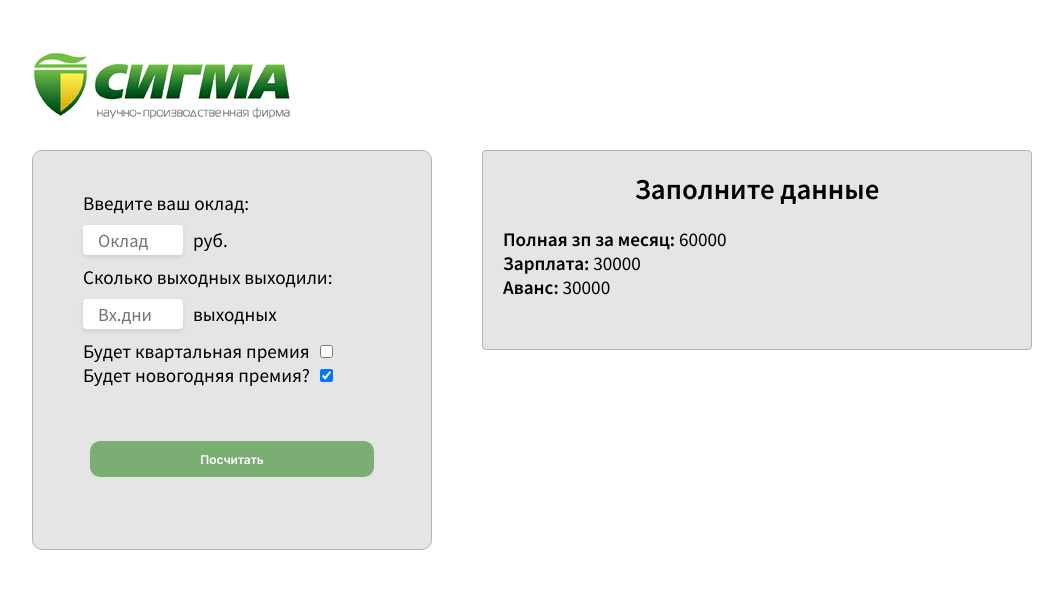
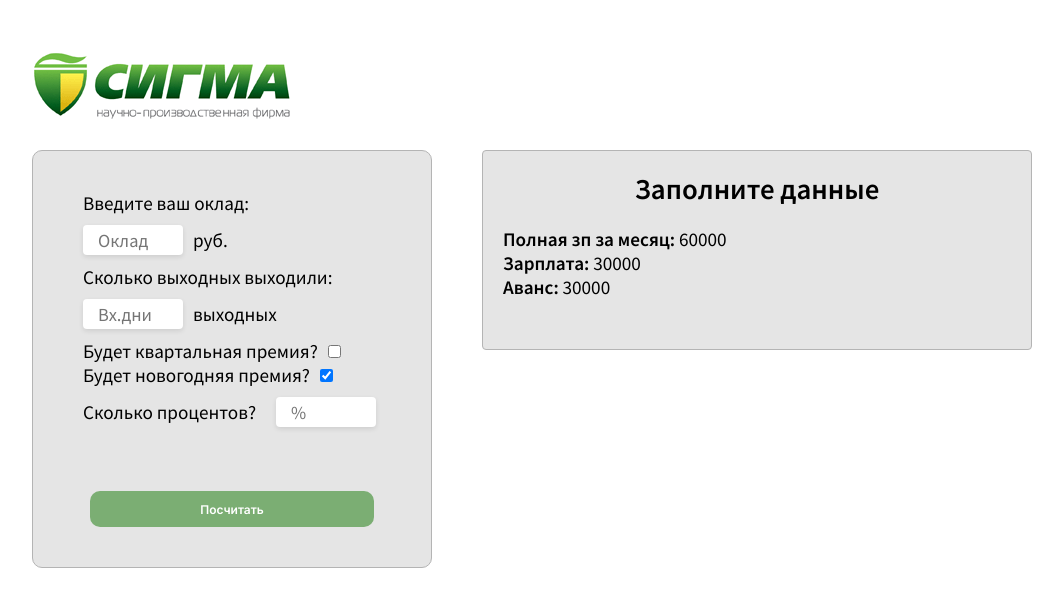
Before and after one commit to fundamentum71/sigma-salary, a React (Create React App) app: page / in a window 1280 px wide. Both pictures are taken after a click on the checkbox "Будет новогодняя премия?". Shown: the top 606 px of the page, without its empty margins (108-1171 px from the left). Built offline with nearby package versions, Linux system fonts and the light colour scheme; the HTML template or start-up script is replaced by a standard one.

Commit message:
Сделал компонент AddForm и подвезал редакс тулкит

```diff
--- a/package.json
+++ b/package.json
@@ -3,6 +3,7 @@
   "version": "0.1.0",
   "private": true,
   "dependencies": {
+    "@reduxjs/toolkit": "^1.8.5",
     "@testing-library/jest-dom": "^5.16.5",
     "@testing-library/react": "^13.4.0",
     "@testing-library/user-event": "^13.5.0",
@@ -12,6 +13,7 @@
     "@types/react-dom": "^18.0.6",
     "react": "^18.2.0",
     "react-dom": "^18.2.0",
+    "react-redux": "^8.0.2",
     "react-scripts": "5.0.1",
     "sass": "^1.54.9",
     "typescript": "^4.8.3",
--- a/src/components/addForm/AddForm.tsx
+++ b/src/components/addForm/AddForm.tsx
@@ -2,6 +2,40 @@ import React from 'react';
 import styles from './addForm.module.scss';
 
 const AddForm: React.FC = () => {
+	const [salary, setSalary] = React.useState('');
+	const [weekends, setWeekends] = React.useState('');
+	const [quarterlyPercent, setQuarterlyPercent] = React.useState('');
+	const [newYearPercent, setNewYearPercent] = React.useState('');
+	const [quarterly, setQuarterly] = React.useState(false);
+	const [newYear, setNewYear] = React.useState(false);
+
+	console.log(salary, weekends, quarterlyPercent, newYearPercent);
+
+	const handleAction = () => {};
+
+	const onValueChange = (e: any) => {
+		switch (e.target.name) {
+			case 'salary':
+				setSalary(e.target.value);
+				break;
+
+			case 'weekends':
+				setWeekends(e.target.value);
+				break;
+
+			case 'quarterlyPercent':
+				setQuarterlyPercent(e.target.value);
+				break;
+
+			case 'newYearPercent':
+				setNewYearPercent(e.target.value);
+				break;
+
+			default:
+				console.log(new Error());
+		}
+	};
+
 	return (
 		<div className={styles.addForm}>
 			<label htmlFor="salary" className={styles.addForm__label}>
@@ -14,6 +48,8 @@ const AddForm: React.FC = () => {
 				type="number"
 				placeholder="Оклад"
 				className={styles.addForm__input}
+				value={salary}
+				onChange={(e) => onValueChange(e)}
 			/>
 			<span>руб.</span> <br />
 			<label htmlFor="weekends" className={styles.addForm__label}>
@@ -25,13 +61,24 @@ const AddForm: React.FC = () => {
 				type="number"
 				placeholder="Вх.дни"
 				className={styles.addForm__input}
+				value={weekends}
+				onChange={(e) => onValueChange(e)}
 			/>
 			<span>выходных</span> <br />
 			<label htmlFor="quarterly" className={styles.addForm__label}>
-				Будет квартальная премия
+				Будет квартальная премия?
 			</label>
-			<input id="quarterly" name="quarterly" type="checkbox" /> <br />
-			{/*<label htmlFor="quarterlyPercent" className={styles.addForm__label}>
+			<input
+				id="quarterly"
+				name="quarterly"
+				type="checkbox"
+				checked={quarterly}
+				onChange={() => setQuarterly(!quarterly)}
+			/>{' '}
+			<br />
+			{quarterly && (
+				<>
+					<label htmlFor="quarterlyPercent" className={styles.addForm__label}>
 						Сколько процентов?
 					</label>
 					<input
@@ -40,21 +87,37 @@ const AddForm: React.FC = () => {
 						type="number"
 						placeholder="%"
 						className={styles.addForm__input}
-			/>*/}
+						value={quarterlyPercent}
+						onChange={(e) => onValueChange(e)}
+					/>
+				</>
+			)}
 			<label htmlFor="newYear" className={styles.addForm__label}>
 				Будет новогодняя премия?
 			</label>
-			<input id="newYear" name="newYear" type="checkbox" />
-			{/*<label htmlFor="newYearPercent" className={styles.addForm__label}>
+			<input
+				id="newYear"
+				name="newYear"
+				type="checkbox"
+				checked={newYear}
+				onChange={() => setNewYear(!newYear)}
+			/>
+			{newYear && (
+				<>
+					<label htmlFor="newYearPercent" className={styles.addForm__label}>
 						Сколько процентов?
 					</label>
 					<input
 						id="newYearPercent"
 						name="newYearPercent"
 						type="number"
-				placeholder='%'
+						placeholder="%"
 						className={styles.addForm__input}
-			/>*/}
+						value={newYearPercent}
+						onChange={(e) => onValueChange(e)}
+					/>
+				</>
+			)}
 			<button className={styles.addForm__btn}>Посчитать</button>
 		</div>
 	);
--- /dev/null
+++ b/src/redux/form/types.ts
@@ -0,0 +1 @@
+export type formItem = {};
--- /dev/null
+++ b/src/redux/hook.ts
@@ -0,0 +1,5 @@
+import { useDispatch, useSelector, TypedUseSelectorHook } from 'react-redux';
+import type { RootState, AppDispatch } from './store';
+
+export const useAppDispatch = () => useDispatch<AppDispatch>();
+export const useAppSelector: TypedUseSelectorHook<RootState> = useSelector;
```
Also changed, not shown: src/redux/form/slice.ts (added, +14 -0 lines), src/redux/store.ts (added, +12 -0 lines), 1 other file (tests, documents, lock files or other folders). Lines whose indentation alone changed are shown as unchanged.
